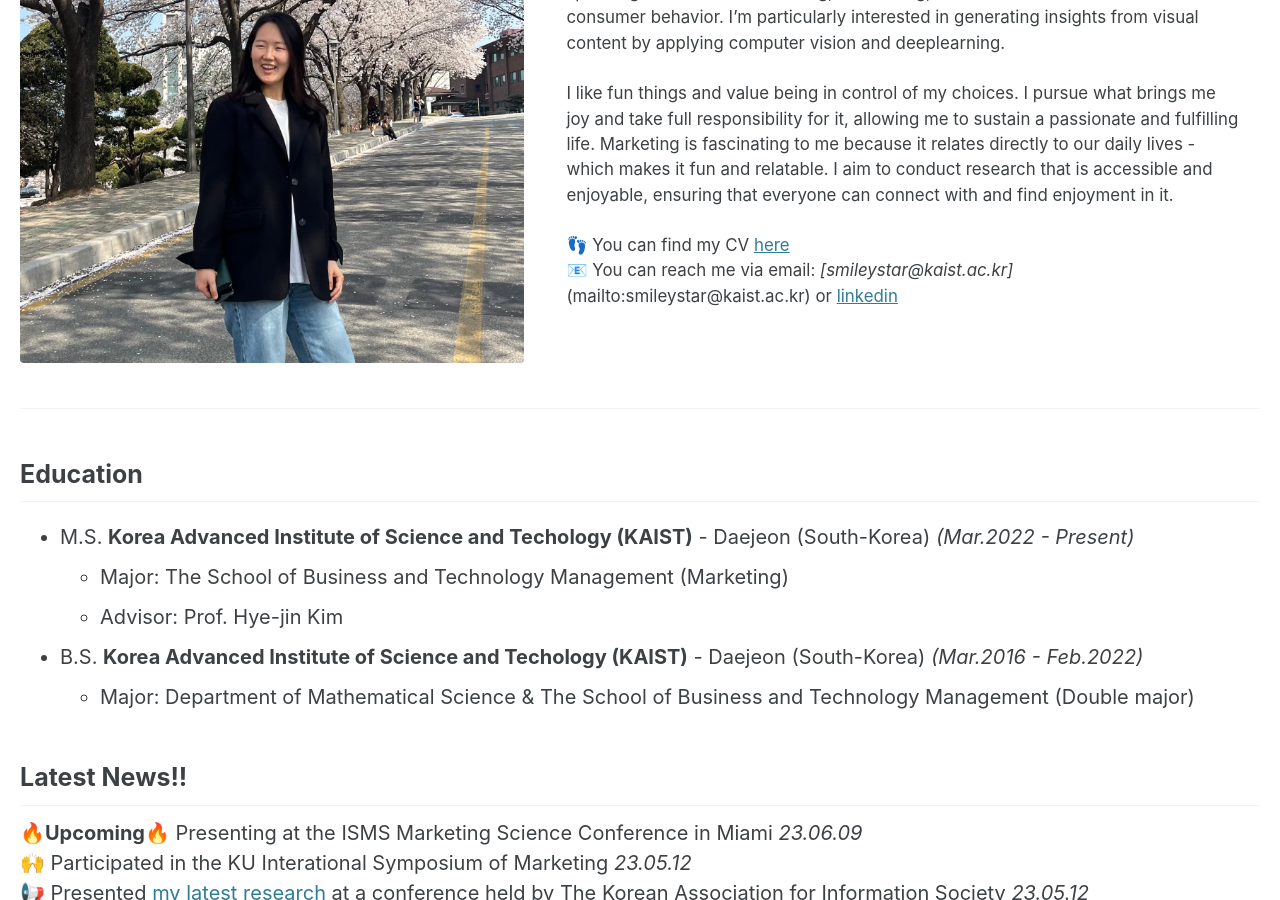
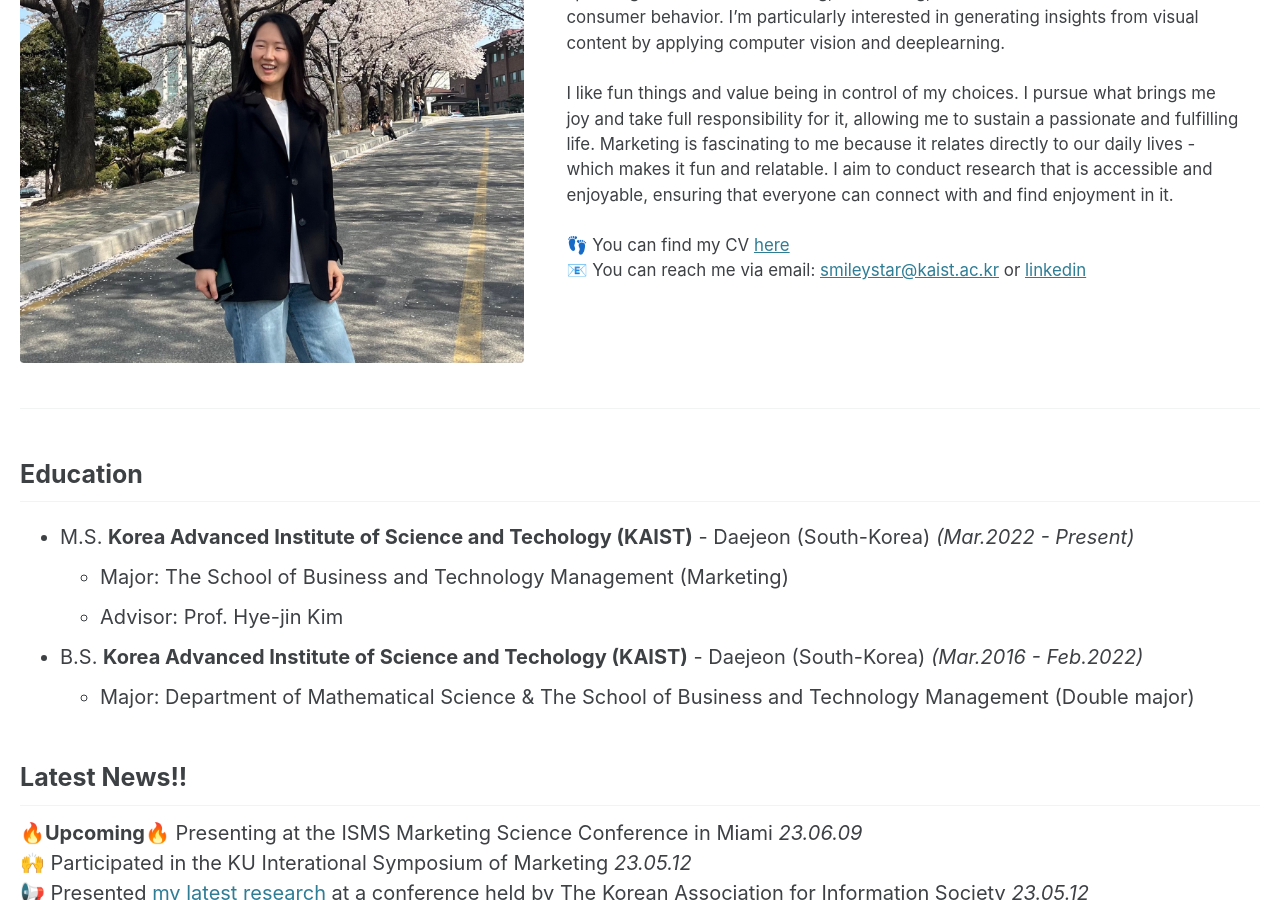
Before and after one commit to soo-13/soo-13.github.io, a Jekyll site: the page built from index.md, in a window 1280 px wide and 900 px high, scrolled down 461 px. Built offline with Jekyll 4.4.1, drawn with Linux system fonts in a browser that asks for light colours; cached includes are drawn as plain includes.

Commit message:
in progress

```diff
--- a/index.md
+++ b/index.md
@@ -14,7 +14,7 @@ feature_row:
     title: Welcome! &#x1F308;
     excerpt: "I'm Yeonsoo Lee, a graduate student at The School of Business and Technology Management, KAIST. My focus is on quantitative marketing, with research interests spanning social media marketing, advertising, and aesthetics evaluation of consumer behavior. I'm particularly interested in generating insights from visual content by applying computer vision and deeplearning. <br/><br/> I like fun things and value being in control of my choices. I pursue what brings me joy and take full responsibility for it, allowing me to sustain a passionate and fulfilling life. Marketing is fascinating to me because it relates directly to our daily lives - which makes it fun and relatable. I aim to conduct research that is accessible and enjoyable, ensuring that everyone can connect with and find enjoyment in it.<br/><br/>
     &#x1F463; You can find my CV [here](/cv/) <br>
-    &#x1F4E7; You can reach me via email: _[smileystar@kaist.ac.kr]_(mailto:smileystar@kaist.ac.kr) or [linkedin](https://www.linkedin.com/in/yeonsoo-lee-smileystar/)"
+    &#x1F4E7; You can reach me via email: [smileystar@kaist.ac.kr](mailto:smileystar@kaist.ac.kr) or [linkedin](https://www.linkedin.com/in/yeonsoo-lee-smileystar/)"
 
 ---
 {% include feature_row id="feature_row" type="left" %}
```
